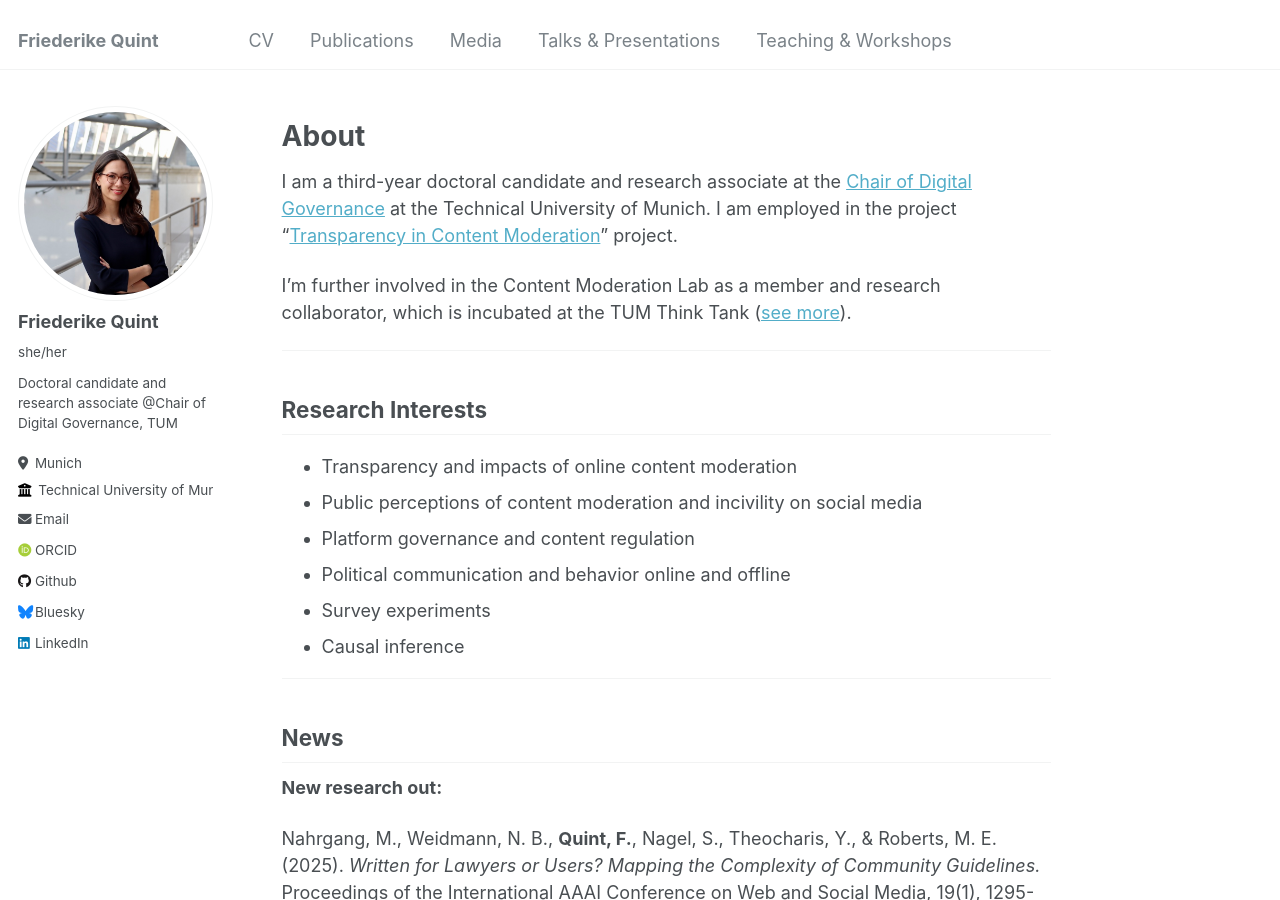
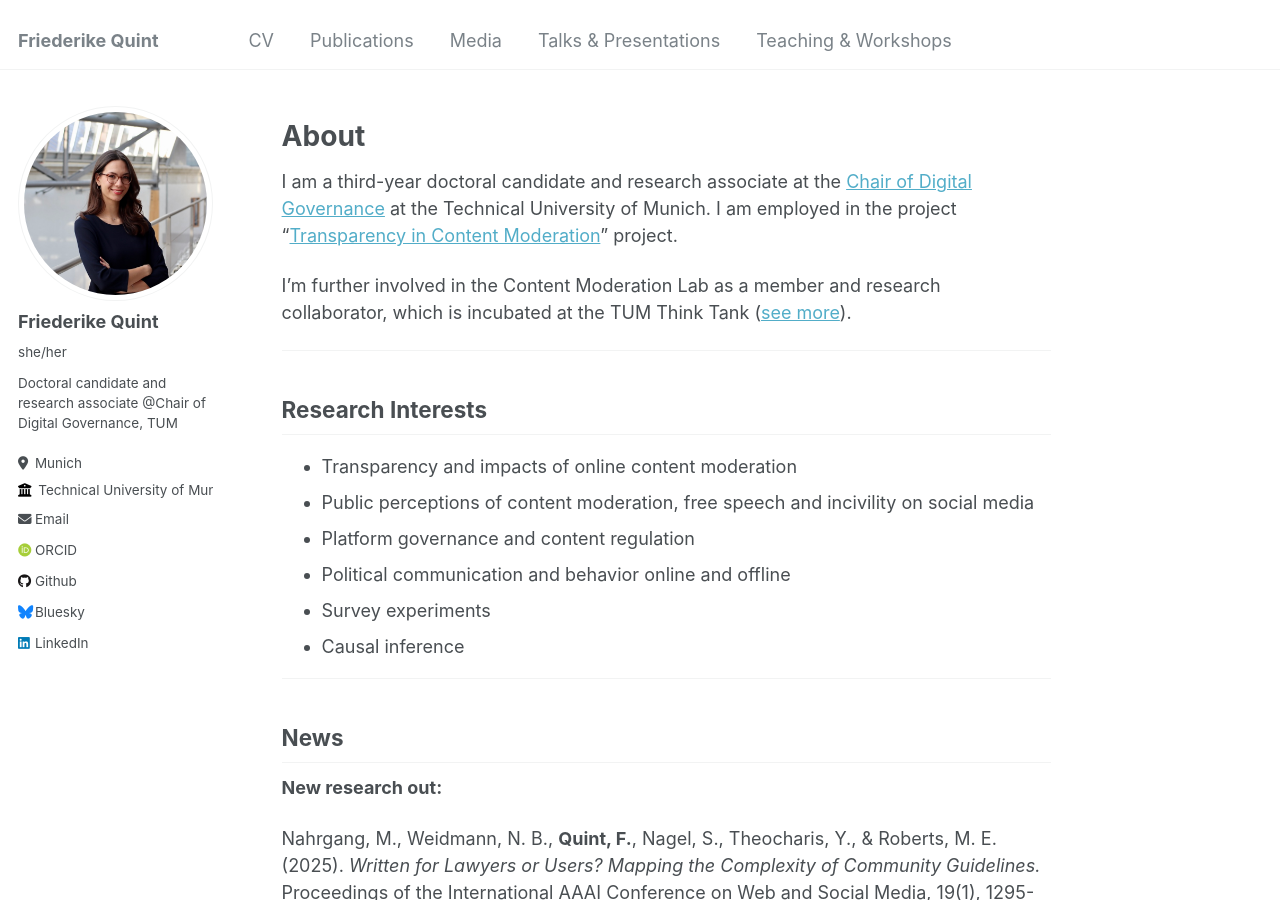
Before and after one commit to friederikequint/friederikequint.github.io, a Jekyll site: the page built from _pages/about.md, in a window 1280 px wide and 900 px high. Built offline with Jekyll 4.4.1, drawn with Linux system fonts in a browser that asks for light colours; some web fonts are replaced.

Commit message:
Update about.md

```diff
--- a/_pages/about.md
+++ b/_pages/about.md
@@ -25,7 +25,7 @@ I'm further involved in the Content Moderation Lab as a member and research coll
 
 
 * Transparency and impacts of online content moderation
-* Public perceptions of content moderation and incivility on social media
+* Public perceptions of content moderation, free speech and incivility on social media
 * Platform governance and content regulation
 * Political communication and behavior online and offline
 * Survey experiments
```
